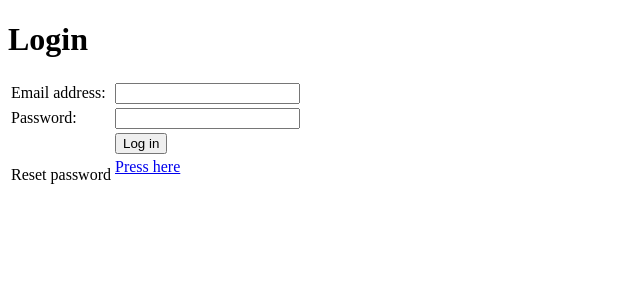
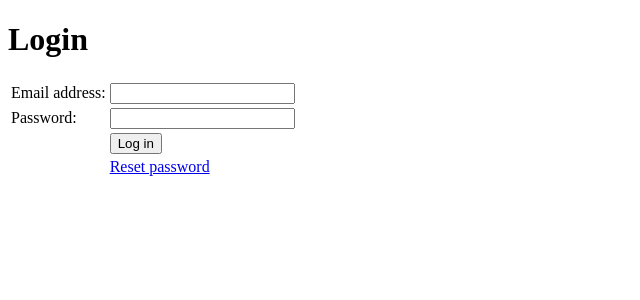
Before and after one commit to welmaris/UICP, a PHP site: page /inloggen.php in a window 1280 px wide. Shown: the top 300 px of the page, without its empty margins (0-640 px from the left). Run offline with PHP 8.4, Linux system fonts and the light colour scheme.

Commit message:
more little changes

```diff
--- a/inloggen.php
+++ b/inloggen.php
@@ -19,7 +19,7 @@ session_start();
 			<tr><td><label for="password">Password: </label></td><td><input type="password" name="password" id="password" required></td></tr>
 			<tr><td></td><td><input type="submit" name="login" value="Log in"></td></tr>
 		</form>
-		<tr><td>Reset password </td><td><a href="reset_password.php"> Press here</a></p></td></tr>
+		<tr><td> </td><td><a href="reset_password.php"> Reset password </a></p></td></tr>
 	</table>
 </div>
 
```
